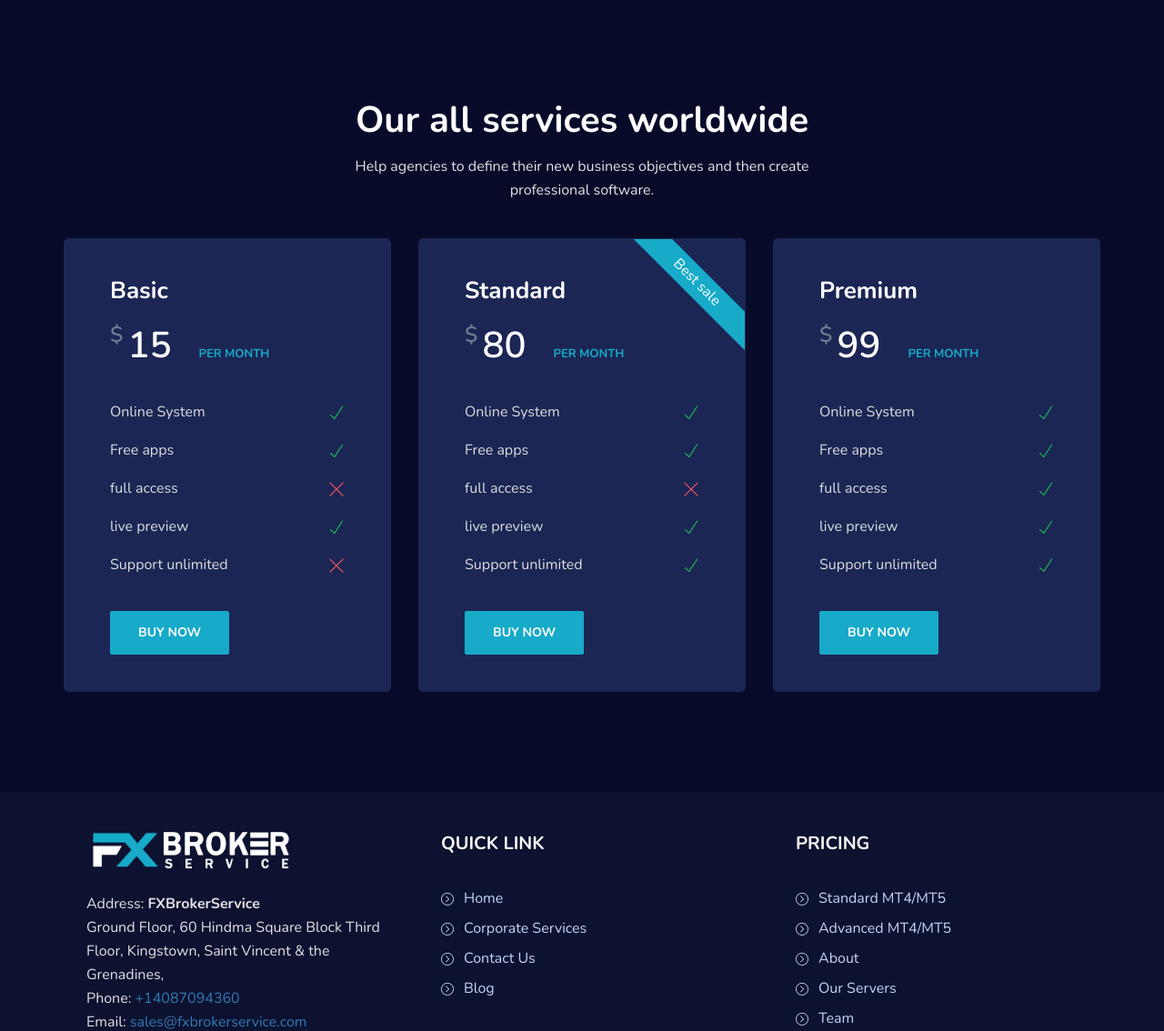
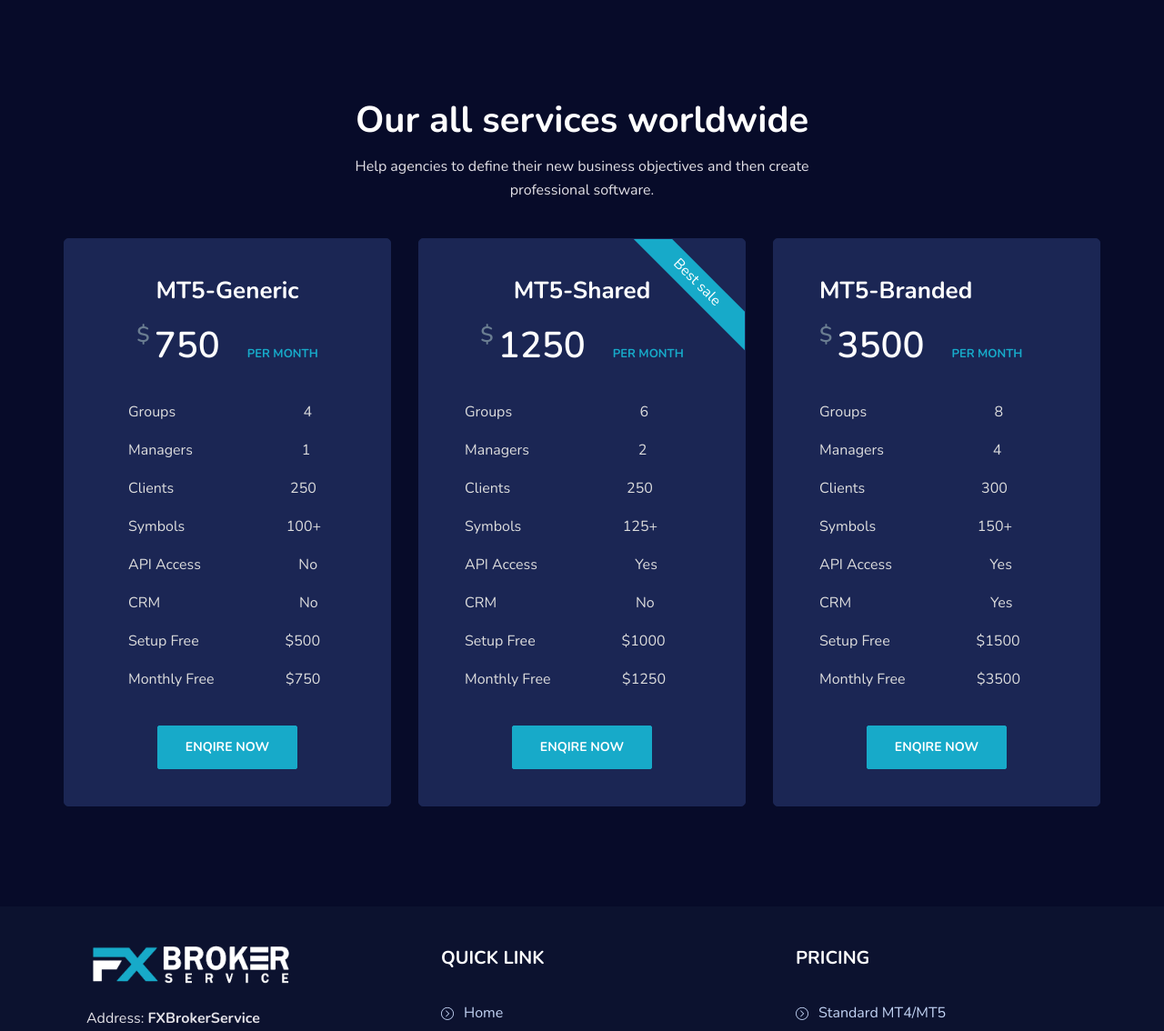
Before and after one commit to ramaprixim/fxbrokerservice-New, a PHP site: page /mt5-grelabel.php in a window 1280 px wide. Shown: the part 446-1580 px from the top of the page at 91% size. Run offline with PHP 8.4, Linux system fonts and the light colour scheme; some libraries are stand-ins or nearby versions.

Commit message:
first commit

```diff
--- a/mt5-grelabel.php
+++ b/mt5-grelabel.php
@@ -32,62 +32,71 @@
                     <div class="pricing-content">
                         <div class="col-md-4 col-sm-4 col-xs-12">
                             <div class="table-list">
-                                <div class="top-price-inner">
-                                    <h4>Basic</h4>
+                                <div class="top-price-inner text-center">
+                                    <h4>MT5-Generic</h4>
                                     <div class="rates">
-                                        <span class="prices"><span class="dolar">$</span>15</span><span class="users">Per Month</span>
+                                        <span class="prices"><span class="dolar">$</span>750</span><span class="users">Per Month</span>
                                     </div>
                                 </div>
-                                <ol>
-                                    <li class="check">Online System</li>
-                                    <li class="check">Free apps</li>
-                                    <li class="check cross">full access</li>
-                                    <li class="check">live preview</li>
-                                    <li class="check cross">Support unlimited</li>
+                                <ol style="padding: 0px 20px;">
+                                    <li>Groups &nbsp;&nbsp; &nbsp; &nbsp; &nbsp; &nbsp; &nbsp; &nbsp;&nbsp; &nbsp; &nbsp;&nbsp;&nbsp; &nbsp; &nbsp;&nbsp;&nbsp;&nbsp;&nbsp;&nbsp; &nbsp;         4 </li>
+                                    <li>Managers&nbsp;&nbsp; &nbsp; &nbsp; &nbsp; &nbsp; &nbsp; &nbsp; &nbsp; &nbsp;&nbsp; &nbsp; &nbsp;&nbsp;&nbsp;&nbsp;&nbsp;&nbsp;      1</li>
+                                    <li>Clients&nbsp;&nbsp; &nbsp; &nbsp; &nbsp; &nbsp; &nbsp;&nbsp; &nbsp; &nbsp;&nbsp;&nbsp; &nbsp; &nbsp;&nbsp;&nbsp;&nbsp;&nbsp;&nbsp; &nbsp;       250</li>
+                                    <li>Symbols&nbsp;&nbsp; &nbsp; &nbsp; &nbsp; &nbsp; &nbsp;&nbsp;&nbsp; &nbsp; &nbsp;&nbsp;&nbsp;&nbsp;&nbsp;&nbsp;&nbsp;  &nbsp;        100+</li>
+                                    <li>API Access &nbsp;&nbsp; &nbsp; &nbsp; &nbsp; &nbsp;&nbsp;&nbsp; &nbsp; &nbsp;&nbsp;&nbsp;&nbsp;&nbsp;&nbsp; &nbsp;&nbsp;      No</li>
+                                    <li>CRM&nbsp;&nbsp; &nbsp; &nbsp; &nbsp; &nbsp; &nbsp;&nbsp; &nbsp; &nbsp;&nbsp; &nbsp; &nbsp;&nbsp;&nbsp;&nbsp; &nbsp; &nbsp;&nbsp;&nbsp;&nbsp;&nbsp;&nbsp; &nbsp;     No</li>
+                                    <li>Setup Free&nbsp;&nbsp; &nbsp; &nbsp; &nbsp;&nbsp;&nbsp; &nbsp; &nbsp;&nbsp;&nbsp;&nbsp;&nbsp;&nbsp;&nbsp; &nbsp;      $500</li>
+                                    <li>Monthly Free &nbsp;&nbsp;&nbsp;&nbsp; &nbsp; &nbsp;&nbsp;&nbsp;&nbsp;&nbsp;&nbsp; &nbsp; &nbsp;     $750</li>
                                 </ol>
-                                <div class="price-btn">
-                                    <a href="order-from.html">Buy now</a>
+                                <div class="price-btn text-center">
+                                    <a href="contact-us.php">Enqire Now</a>
                                 </div>
                             </div>
                         </div>
                         <div class="col-md-4 col-sm-4 col-xs-12">
                             <div class="table-list">
                                 <span class="base">Best sale</span>
-                                <div class="top-price-inner">
-                                    <h4>Standard</h4>
+                                <div class="top-price-inner text-center">
+                                    <h4>MT5-Shared</h4>
                                     <div class="rates">
-                                        <span class="prices"><span class="dolar">$</span>80</span><span class="users">Per Month</span>
+                                        <span class="prices"><span class="dolar">$</span>1250</span><span class="users">Per Month</span>
                                     </div>
                                 </div>
                                 <ol>
-                                    <li class="check">Online System</li>
-                                    <li class="check">Free apps</li>
-                                    <li class="check cross">full access</li>
-                                    <li class="check">live preview</li>
-                                    <li class="check">Support unlimited</li>
+                                    <li>Groups &nbsp;&nbsp; &nbsp; &nbsp; &nbsp; &nbsp; &nbsp; &nbsp;&nbsp; &nbsp; &nbsp;&nbsp;&nbsp; &nbsp; &nbsp;&nbsp;&nbsp;&nbsp;&nbsp;&nbsp; &nbsp;         6</li>
+                                    <li>Managers&nbsp;&nbsp; &nbsp; &nbsp; &nbsp; &nbsp; &nbsp; &nbsp; &nbsp; &nbsp;&nbsp; &nbsp; &nbsp;&nbsp;&nbsp;&nbsp;&nbsp;&nbsp;      2</li>
+                                    <li>Clients&nbsp;&nbsp; &nbsp; &nbsp; &nbsp; &nbsp; &nbsp;&nbsp; &nbsp; &nbsp;&nbsp;&nbsp; &nbsp; &nbsp;&nbsp;&nbsp;&nbsp;&nbsp;&nbsp; &nbsp;       250</li>
+                                    <li>Symbols&nbsp;&nbsp; &nbsp; &nbsp; &nbsp; &nbsp; &nbsp;&nbsp;&nbsp; &nbsp; &nbsp;&nbsp;&nbsp;&nbsp;&nbsp;&nbsp;&nbsp;  &nbsp;        125+</li>
+                                    <li>API Access &nbsp;&nbsp; &nbsp; &nbsp; &nbsp; &nbsp;&nbsp;&nbsp; &nbsp; &nbsp;&nbsp;&nbsp;&nbsp;&nbsp;&nbsp; &nbsp;&nbsp;      Yes</li>
+                                    <li>CRM&nbsp;&nbsp; &nbsp; &nbsp; &nbsp; &nbsp; &nbsp;&nbsp; &nbsp; &nbsp;&nbsp; &nbsp; &nbsp;&nbsp;&nbsp;&nbsp; &nbsp; &nbsp;&nbsp;&nbsp;&nbsp;&nbsp;&nbsp; &nbsp;     No</li>
+                                    <li>Setup Free&nbsp;&nbsp; &nbsp; &nbsp; &nbsp;&nbsp;&nbsp; &nbsp; &nbsp;&nbsp;&nbsp;&nbsp;&nbsp;&nbsp;&nbsp; &nbsp;      $1000</li>
+                                    <li>Monthly Free &nbsp;&nbsp;&nbsp;&nbsp; &nbsp; &nbsp;&nbsp;&nbsp;&nbsp;&nbsp;&nbsp; &nbsp; &nbsp;     $1250</li>
                                 </ol>
-                                <div class="price-btn">
-                                    <a href="order-from.html">Buy now</a>
+                                <div class="price-btn text-center">
+                                    <a href="contact-us.php">Enqire Now</a>
                                 </div>
                             </div>
                         </div>
                         <div class="col-md-4 col-sm-4 col-xs-12">
                             <div class="table-list">
                                 <div class="top-price-inner">
-                                    <h4>Premium</h4>
+                                    <h4>MT5-Branded</h4>
                                     <div class="rates">
-                                        <span class="prices"><span class="dolar">$</span>99</span><span class="users">Per Month</span>
+                                        <span class="prices"><span class="dolar">$</span>3500</span><span class="users">Per Month</span>
                                     </div>
                                 </div>
                                 <ol>
-                                    <li class="check">Online System</li>
-                                    <li class="check">Free apps</li>
-                                    <li class="check">full access</li>
-                                    <li class="check">live preview</li>
-                                    <li class="check">Support unlimited</li>
+                                    <li>Groups &nbsp;&nbsp; &nbsp; &nbsp; &nbsp; &nbsp; &nbsp; &nbsp;&nbsp; &nbsp; &nbsp;&nbsp;&nbsp; &nbsp; &nbsp;&nbsp;&nbsp;&nbsp;&nbsp;&nbsp; &nbsp;         8</li>
+                                    <li>Managers&nbsp;&nbsp; &nbsp; &nbsp; &nbsp; &nbsp; &nbsp; &nbsp; &nbsp; &nbsp;&nbsp; &nbsp; &nbsp;&nbsp;&nbsp;&nbsp;&nbsp;&nbsp;      4</li>
+                                    <li>Clients&nbsp;&nbsp; &nbsp; &nbsp; &nbsp; &nbsp; &nbsp;&nbsp; &nbsp; &nbsp;&nbsp;&nbsp; &nbsp; &nbsp;&nbsp;&nbsp;&nbsp;&nbsp;&nbsp; &nbsp;       300</li>
+                                    <li>Symbols&nbsp;&nbsp; &nbsp; &nbsp; &nbsp; &nbsp; &nbsp;&nbsp;&nbsp; &nbsp; &nbsp;&nbsp;&nbsp;&nbsp;&nbsp;&nbsp;&nbsp;  &nbsp;        150+</li>
+                                    <li>API Access &nbsp;&nbsp; &nbsp; &nbsp; &nbsp; &nbsp;&nbsp;&nbsp; &nbsp; &nbsp;&nbsp;&nbsp;&nbsp;&nbsp;&nbsp; &nbsp;&nbsp;      Yes</li>
+                                    <li>CRM&nbsp;&nbsp; &nbsp; &nbsp; &nbsp; &nbsp; &nbsp;&nbsp; &nbsp; &nbsp;&nbsp; &nbsp; &nbsp;&nbsp;&nbsp;&nbsp; &nbsp; &nbsp;&nbsp;&nbsp;&nbsp;&nbsp;&nbsp; &nbsp;     Yes</li>
+                                    <li>Setup Free&nbsp;&nbsp; &nbsp; &nbsp; &nbsp;&nbsp;&nbsp; &nbsp; &nbsp;&nbsp;&nbsp;&nbsp;&nbsp;&nbsp;&nbsp; &nbsp;      $1500</li>
+                                    <li>Monthly Free &nbsp;&nbsp;&nbsp;&nbsp; &nbsp; &nbsp;&nbsp;&nbsp;&nbsp;&nbsp;&nbsp; &nbsp; &nbsp;     $3500</li>
                                 </ol>
-                                <div class="price-btn">
-                                    <a href="order-from.html">Buy now</a>
+                                <div class="price-btn text-center">
+                                    <a href="contact-us.php">Enqire Now</a>
                                 </div>
                             </div>
                         </div>
```
Also changed, not shown: mt4_pricing.php (+13 -1 lines), mt5-whitelabel.php (+13 -1 lines).
